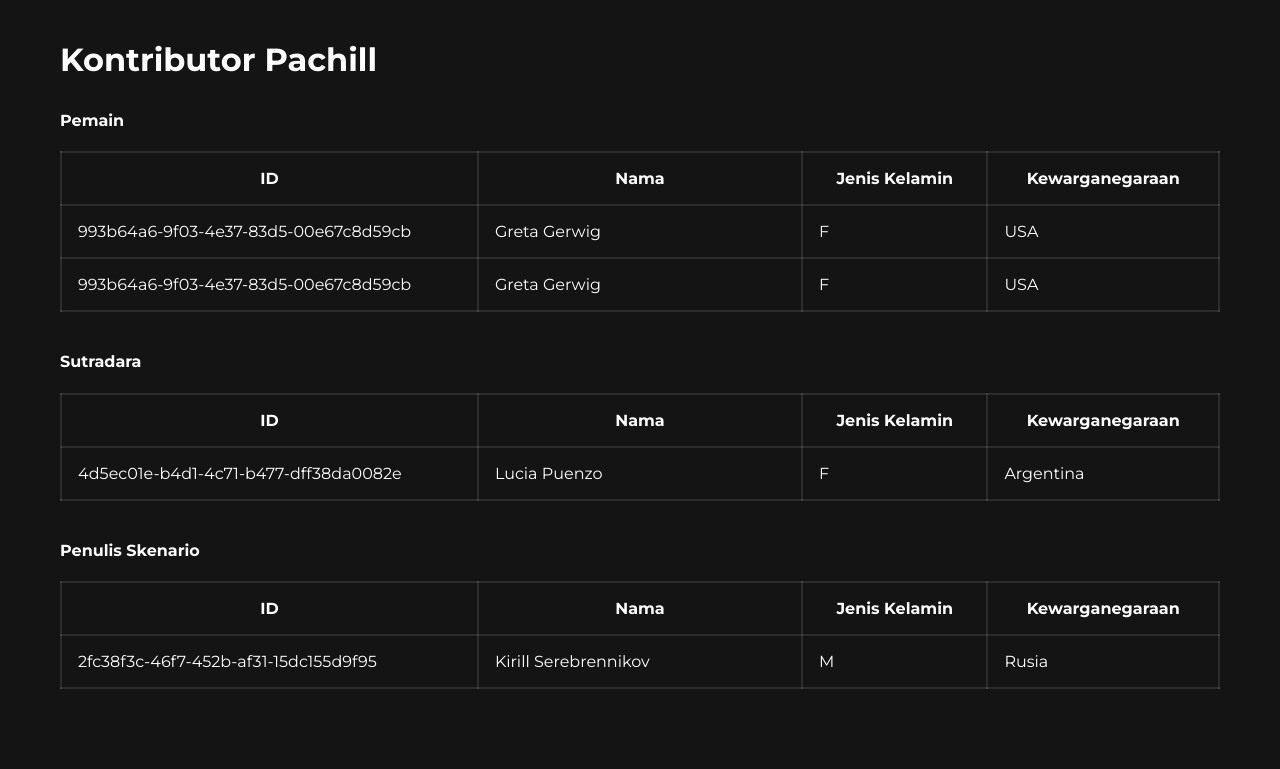
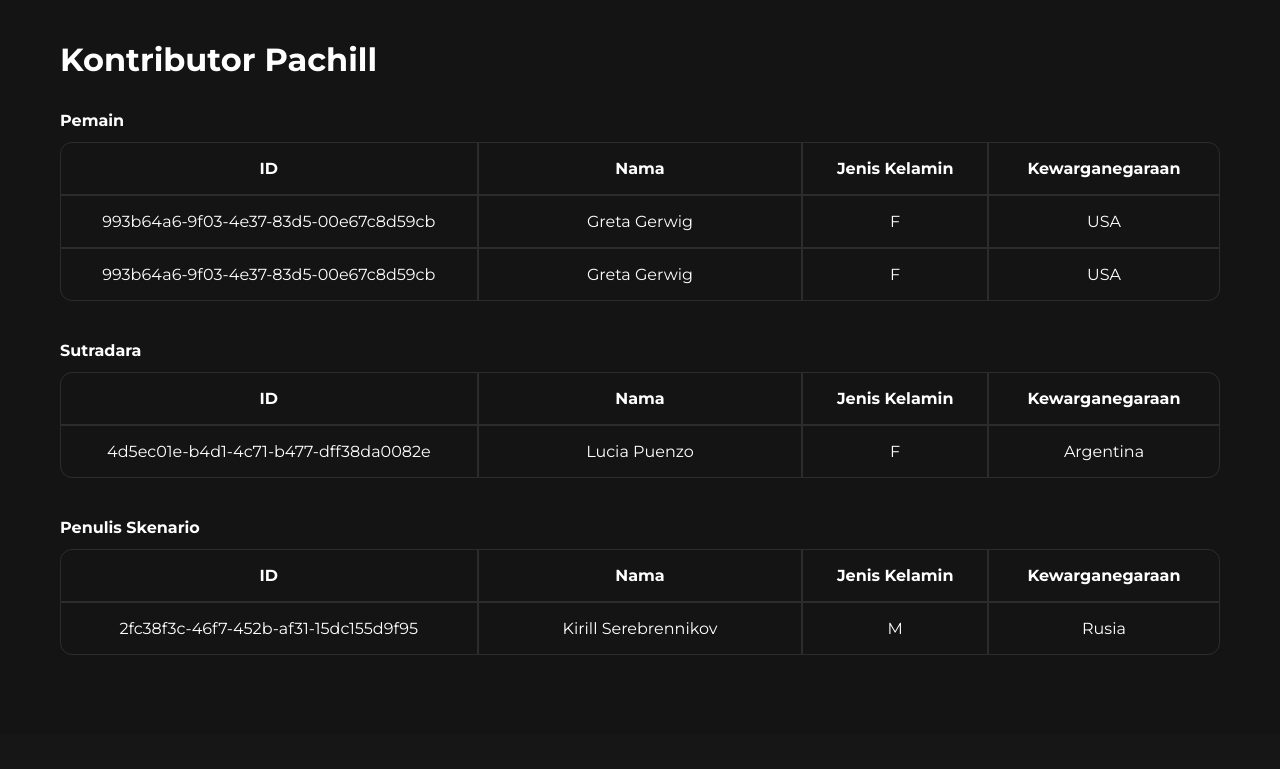
Before and after one commit to Frmeta/pacilflix-deploy, a Django app: page /kontributor/ in a window 1280 px wide. Shown: the part 80-849 px from the top of the page. After the commit the page ends 735 px from the top, so only its background shows below. Run offline with Django 5.2, Linux system fonts and the light colour scheme.

Commit message:
kontributor

```diff
--- a/main/templates/kontributor.html
+++ b/main/templates/kontributor.html
@@ -5,11 +5,11 @@
 <style>
     h1 {
         margin-top: 120px;
+        margin-bottom: 28px;
     }
 
-    table, th, td {
-        border: 2px solid rgba(255,255,255,0.1);
-        border-collapse: collapse;
+    th, td {
+        border: 1.5px solid rgba(255,255,255,0.1);
         padding: 16px;
     }
 
@@ -17,32 +17,38 @@
         margin-left: 60px;
     }
 
+    h4 {
+        margin-bottom: 12px;
+        margin-top: 0px;
+    }
+
     table {
         align-items: center;
-        margin-top: 8px;
+        margin-top: 0px;
         margin-right: 60px;
         width: calc(100% - 120px);
-        border-radius: 10px;
         padding: 0px;
-        /* overflow: hidden; */
-        background-color: #141414;
+        background-color: transparent;
+        border-spacing: 0;
+        border-collapse: separate;
+        text-align: center;
     }
 
-    /* th:nth-child(1) {
-        border-radius: 10px 0 0 0;
+    table tr:first-child th:first-child {
+    border-top-left-radius: 12px;
     }
 
-    th:nth-child(4) {
-        border-radius: 0 10px 0 0;
+    table tr:first-child th:last-child {
+    border-top-right-radius: 12px;
     }
 
-    td:nth-child(1) {
-        border-radius: 0 0 0 10px;
+    table tr:last-child td:first-child {
+    border-bottom-left-radius: 12px;
     }
 
-    td:nth-child(4) {
-        border-radius: 0 0 10px 0;
-    } */
+    table tr:last-child td:last-child {
+    border-bottom-right-radius: 12px;
+    }
 
     th:first-child, td:first-child {
         width: 36%;
--- a/templates/base.html
+++ b/templates/base.html
@@ -23,9 +23,9 @@
             display: flex;
             align-items: center;
             position: fixed;
-            top: 0; /* Stick the navbar to the top of the viewport */
+            top: 0;
             left: 0;
-            width: 100%; /* Make the navbar span the entire width of the viewport */
+            width: 100%;
             z-index: 1000;
         }
 
```
Also changed, not shown: main/templates/langganan.html (+11 -0 lines), main/templates/update_langganan.html (+11 -0 lines).
